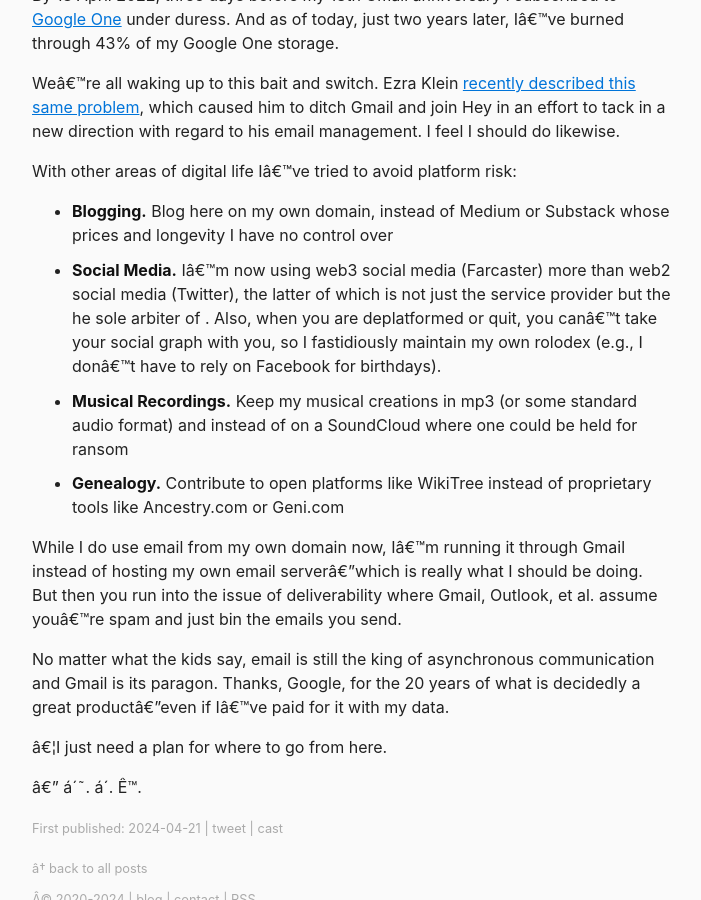
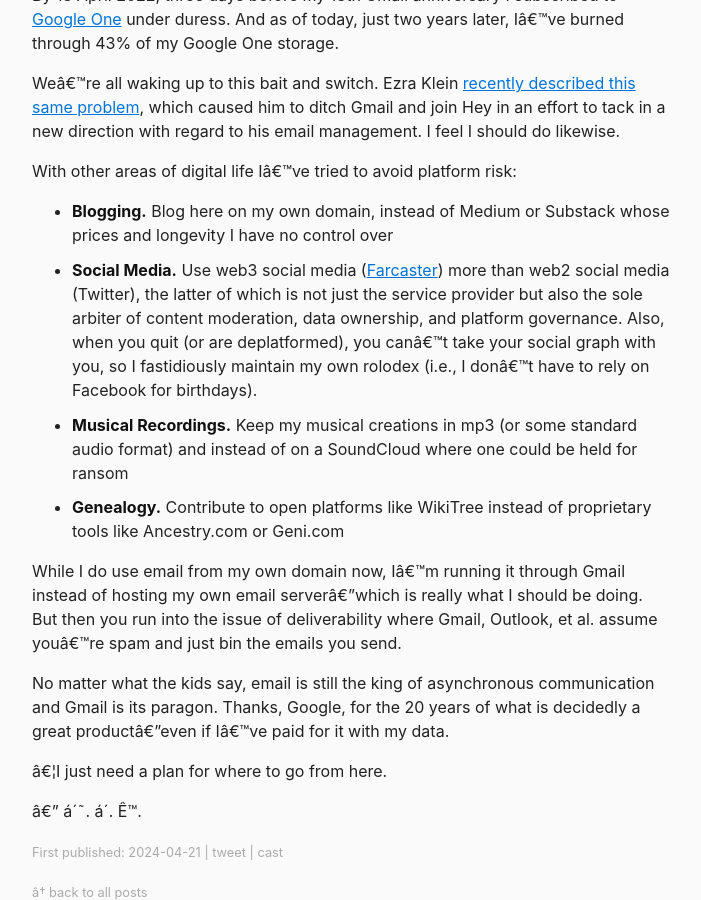
Before and after one commit to berensp/berensp.github.io, a Jekyll site: the page built from _posts/2024-04-21-gmail.md, in a window 1280 px wide and 900 px high, scrolled down 1587 px. Shown: the whole window, without its empty margins (288-989 px from the left). Built offline with Jekyll 4.4.1, drawn with Linux system fonts in a browser that asks for light colours; a script that is not in the unit is left out.

Commit message:
Update 2024-04-21-gmail.md

```diff
--- a/_posts/2024-04-21-gmail.md
+++ b/_posts/2024-04-21-gmail.md
@@ -24,7 +24,7 @@
 
 With other areas of digital life I've tried to avoid platform risk:
 - **Blogging.** Blog here on my own domain, instead of Medium or Substack whose prices and longevity I have no control over
-- **Social Media.** I'm now using web3 social media (Farcaster) more than web2 social media (Twitter), the latter of which is not just the service provider but the he sole arbiter of . Also, when you are deplatformed or quit, you can't take your social graph with you, so I fastidiously maintain my own rolodex (e.g., I don't have to rely on Facebook for birthdays).
+- **Social Media.** Use web3 social media ([Farcaster](https://www.farcaster.xyz/)) more than web2 social media (Twitter), the latter of which is not just the service provider but also the sole arbiter of content moderation, data ownership, and platform governance. Also, when you quit (or are deplatformed), you can't take your social graph with you, so I fastidiously maintain my own rolodex (i.e., I don't have to rely on Facebook for birthdays).
 - **Musical Recordings.** Keep my musical creations in mp3 (or some standard audio format) and instead of on a SoundCloud where one could be held for ransom
 - **Genealogy.** Contribute to open platforms like WikiTree instead of proprietary tools like Ancestry.com or Geni.com
 
```
